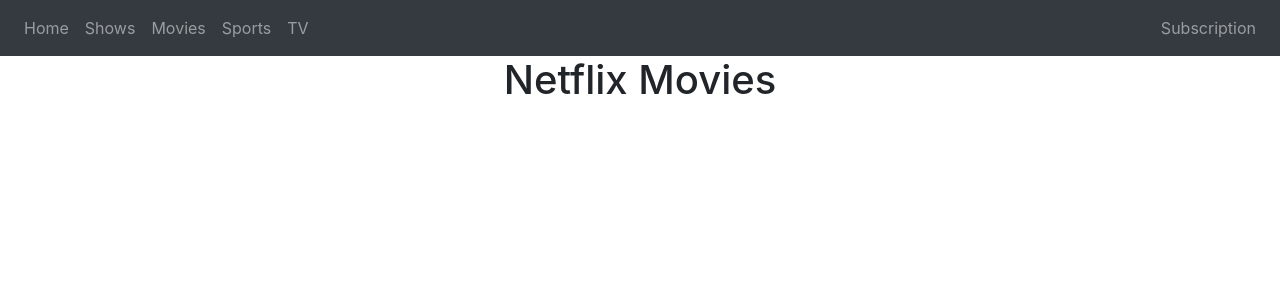
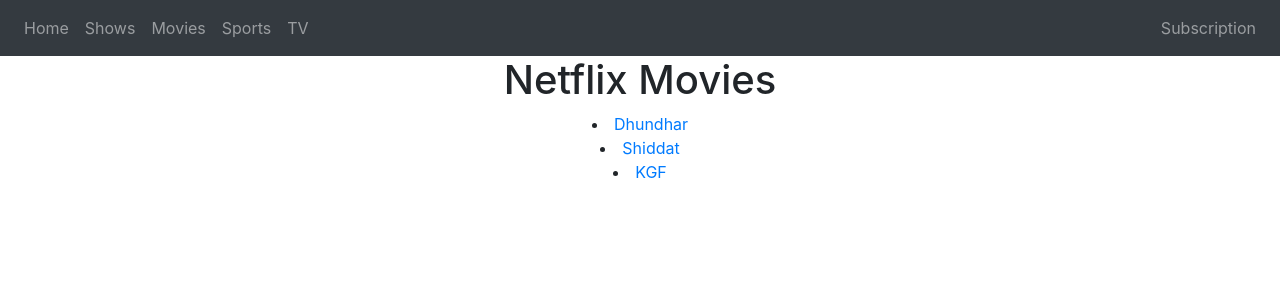
Before and after one commit to PrinceSoni1310/learning26, a React (Vite) app: page /netflixmovies in a window 1280 px wide. Shown: the top 300 px of the page. Built offline with nearby package versions, Linux system fonts and the light colour scheme.

Commit message:
dynamic routing

```diff
--- a/src/App.jsx
+++ b/src/App.jsx
@@ -23,6 +23,8 @@
 import { NetflixTv } from "./components/Netflix/NetflixTv";
 import { Subscription } from "./components/Netflix/Subscription";
 import { Navbar } from "./components/Navbar";
+import { Watch } from "./components/Netflix/Watch";
+import { ErrorNotFound } from "./components/Netflix/ErrorNotFound";
 
 function App() {
   // const [count, setCount] = useState(0)
@@ -55,6 +57,14 @@
             path="/subscription"
             element={<Subscription></Subscription>}
           ></Route>
+          <Route
+          path="/*"
+          element={<ErrorNotFound></ErrorNotFound>}
+          ></Route>
+          <Route
+          path="/watch/:name"
+          element={<Watch/>}
+          ></Route>
         </Routes>
 
         {/* <HeaderComponent />
--- /dev/null
+++ b/src/components/Netflix/ErrorNotFound.jsx
@@ -0,0 +1,9 @@
+import React from 'react'
+
+export const ErrorNotFound = () => {
+  return (
+    <div>
+        <h1>404 , page not found</h1>
+    </div>
+  )
+}
--- a/src/components/Netflix/NetflixMovies.jsx
+++ b/src/components/Netflix/NetflixMovies.jsx
@@ -1,9 +1,23 @@
 import React from "react";
+import { Link } from "react-router-dom";
 
 export const NetflixMovies = () => {
+  const movies = [
+    { movieId: 1, movieName: "Dhundhar" },
+    { movieId: 2, movieName: "Shiddat" },
+    { movieId: 3, movieName: "KGF" },
+  ];
+
   return (
-    <div style={{textAlign:"center"}}>
+    <div style={{ textAlign: "center" }}>
       <h1>Netflix Movies</h1>
+      {movies.map((movie) => {
+        return (
+          <li key={movie.movieId}>
+            <Link to={`/watch/${movie.movieName}`}>{movie.movieName}</Link>
+          </li>
+        );
+      })}
     </div>
   );
 };
--- a/src/components/Netflix/NetflixShows.jsx
+++ b/src/components/Netflix/NetflixShows.jsx
@@ -1,9 +1,21 @@
 import React from 'react'
+import { Link } from 'react-router-dom'
 
 export const NetflixShows = () => {
   return (
     <div style={{textAlign:'center'}}>
         <h1>Netflix Shows </h1>
+        <ul>
+          <li>
+            <Link to="/watch/farzi" > Farzi </Link>
+          </li>
+          <li>
+            <Link to="/watch/asur" > Asur </Link>
+          </li>
+          <li>
+            <Link to="/watch/scam1992" > Scam 1992 </Link>
+          </li>
+        </ul>
     </div>
   )
 }
--- /dev/null
+++ b/src/components/Netflix/Watch.jsx
@@ -0,0 +1,13 @@
+import React from 'react'
+import { Link, useParams } from 'react-router-dom'
+
+export const Watch = () => {
+
+    const movieName = useParams().name
+
+  return (
+    <div style={{textAlign:'center'}}>
+        <h1>Watching...{movieName}</h1>
+    </div>
+  )
+}
```
